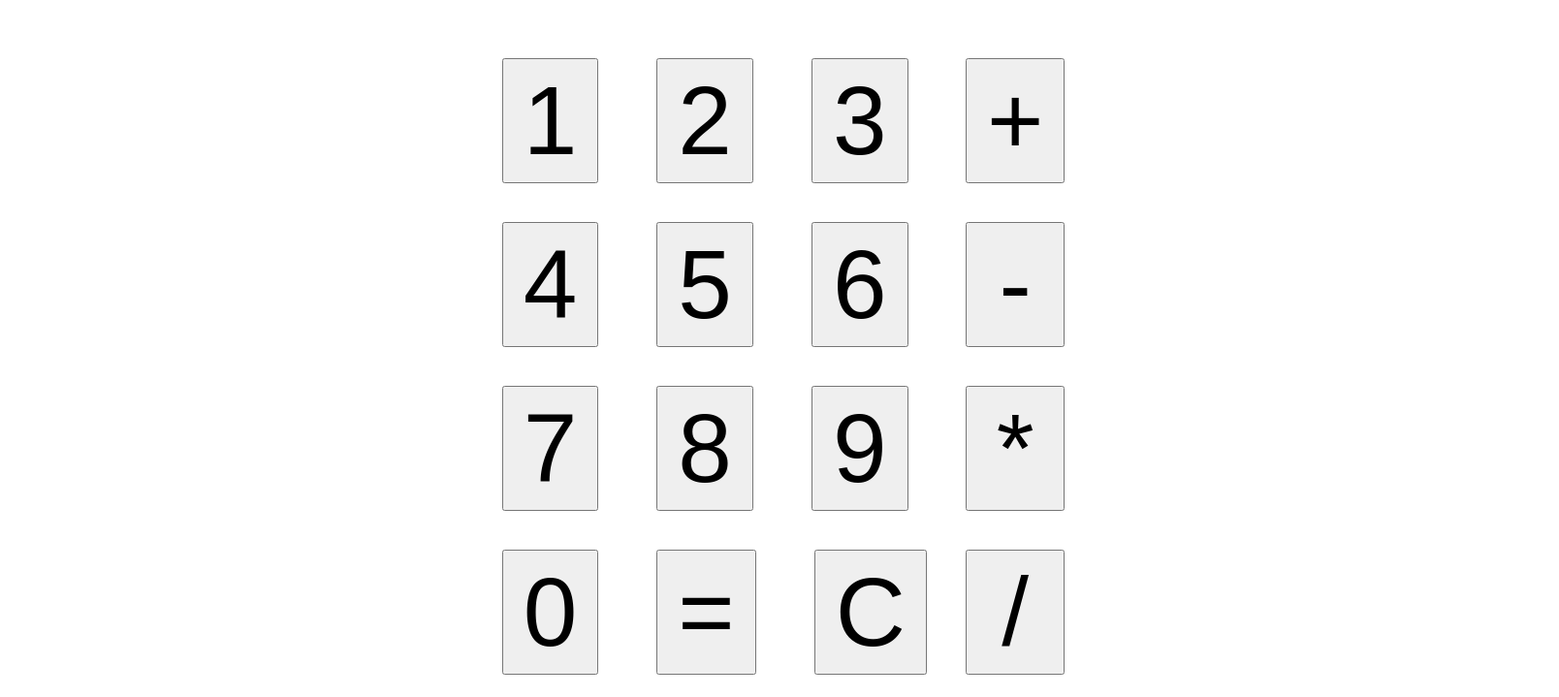
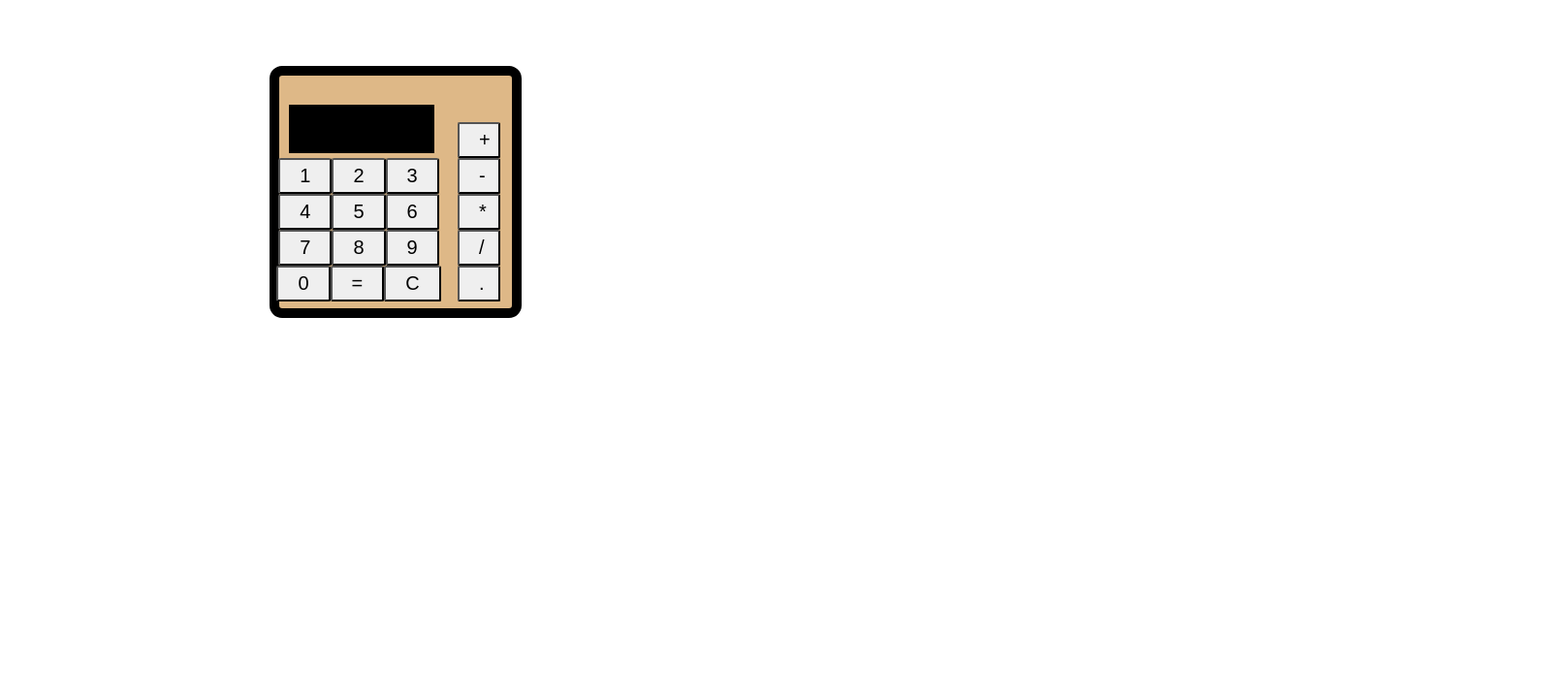
Before and after one commit to Bambo435/Calculator, a plain HTML site: page calculator.html in a window 1280 px wide. Shown: the part 210-929 px from the top of the page at 97% size, 1608 px wide, since content can reach past the window. After the commit the page ends 816 px from the top, so only its background shows below. Drawn offline with Linux system fonts and the light colour scheme.

Commit message:
Give calculator colour and layout

```diff
--- a/cstyle.css
+++ b/cstyle.css
@@ -1,43 +1,85 @@
 body {
     height: 100vh;
-    width : 200vh;
+    width : 100vh;
+    text-align: center;
+    font-family: monospace;
+
+
+}
+
+.display-box {
+    width: 150px;
+    height: 50px;
+    background-color: black;
+    margin-bottom: 5px;
+}
+
+.numbers {
+    display: flex;
+    flex-direction: column;
+    width: 60%;
+    height: 50%;
+    margin-top: 20px;
+    padding: 10px;
+
+
+}
+
+button {
+    display: flex;
+    padding: 5px 20px;
+    font-size: 20px;
+    border-radius: 5%;
+
 }
 
 
 
-.numbers {
-    display: flex;
-    flex-direction: column;
-    font-size: 80px;
-}
-
-button {
-    padding: 5px 20px;
-    font-size: 100px;
-    margin: 20px;
-}
-
-
-
-.row {
+#row {
     display: flex;
     flex-direction: row;
+    justify-content: center;
 
 }
 
+#calc {
+    display: flex;
+    justify-content: center;
+    align-items: center;
+    align-self: center;
+    min-height: 95vh;
+    height: 100vh;
+}
 .container {
     display: flex;
-    justify-content: center;
-    margin-top: 250px;
+    border: 10px solid;
+    border-radius: 5%;
+    width: 30%;
+    height: 30%;
+    margin: 150px;
+    background-color: burlywood;
+
 }
 
 .operators {
     display: flex;
     flex-direction: column;
-    justify-content: end;
+    justify-content: center;
+
+    margin: 20px;
+    height: 100%;
+    width: 3%;
+
 }
 
 .display {
     display: flex;
+    align-self: flex-start;
+    height: 100px;
+    width: 100px;
+    margin-bottom: 50px;
+    font-size: 25px;
+    color: white;
+
 
 }
```
